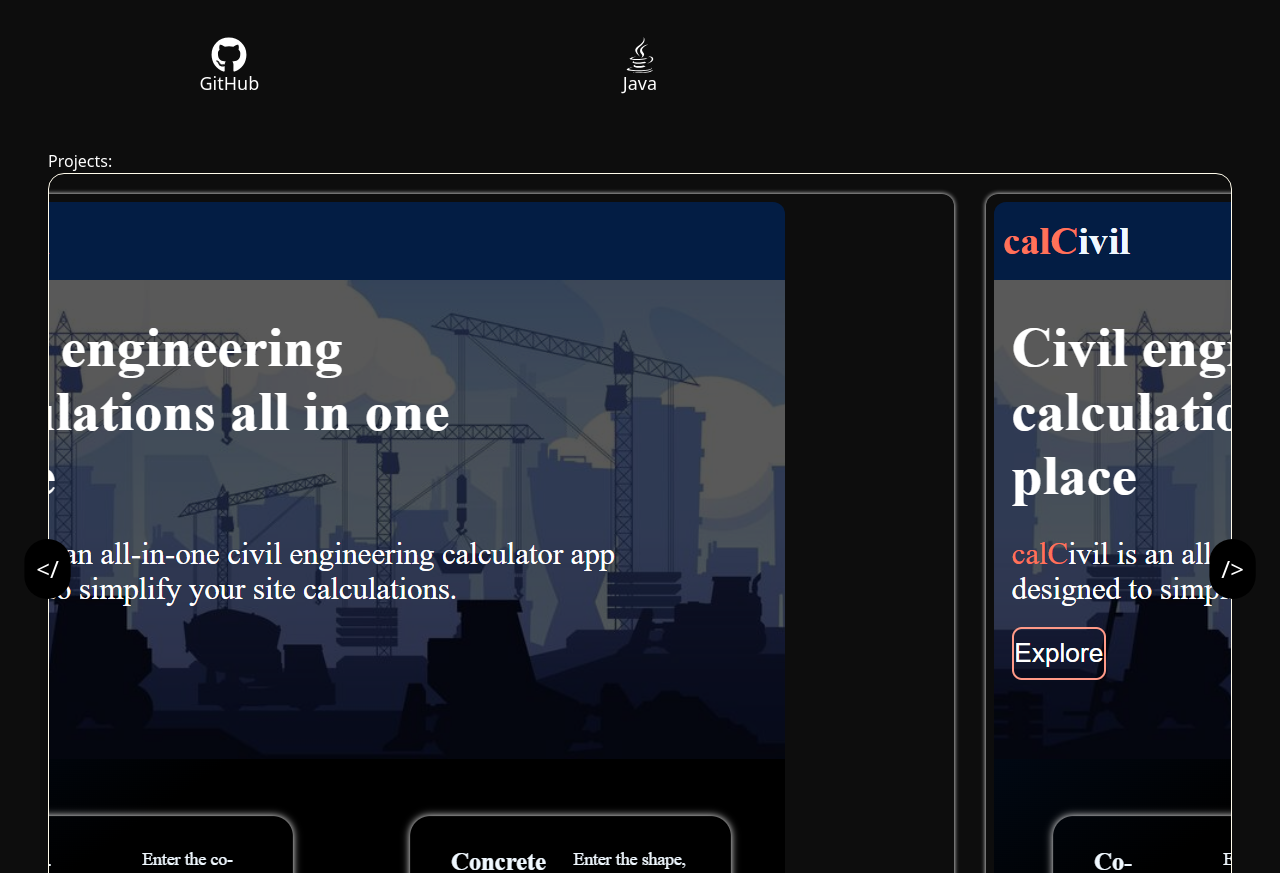
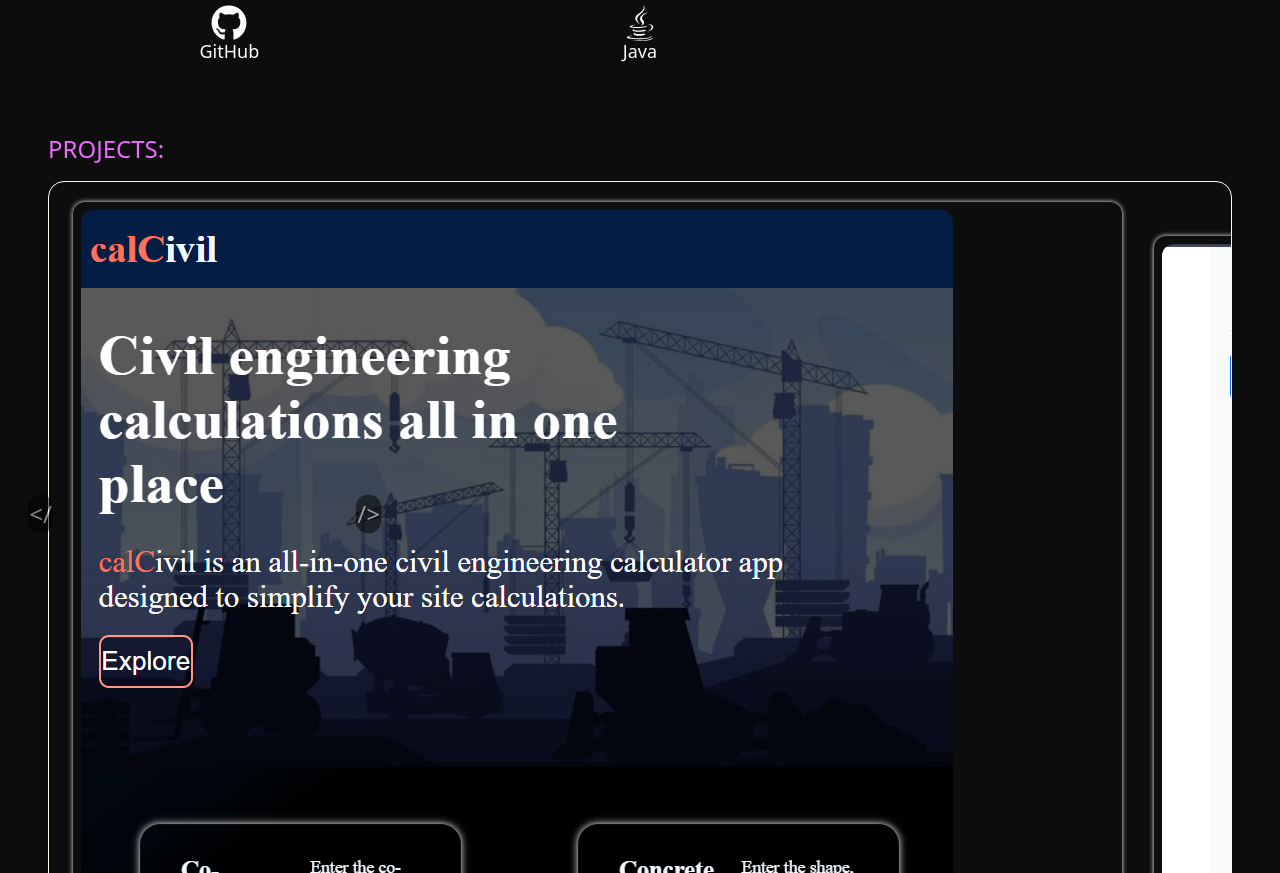
Before and after one commit to PSD24-art/portfolio, a React (Vite) app: page / in a window 1280 px wide. Shown: the part 1927-2800 px from the top of the page. Built offline with nearby package versions, Linux system fonts and the light colour scheme.

Commit message:
added new Projects

```diff
--- a/src/App.jsx
+++ b/src/App.jsx
@@ -3,6 +3,7 @@ import Header from "./Components/Header";
 import Hero from "./Components/Hero";
 import Projects from "./Components/Projects";
 import Skills from "./Components/Skills";
+import ContactMe from "./Components/Contact";
 
 function App() {
   return (
@@ -12,6 +13,7 @@ function App() {
       <About></About>
       <Skills></Skills>
       <Projects></Projects>
+      <ContactMe></ContactMe>
     </>
   );
 }
--- a/src/Components/About.jsx
+++ b/src/Components/About.jsx
@@ -6,7 +6,7 @@ import SVGS from "./SVGS";
 function About() {
   return (
     <>
-      <div className=" pt-20 overflow-hidden flex flex-col items-center text-white ">
+      <div className=" pt-12 overflow-hidden flex flex-col items-center text-white ">
         <div className="w-48 h-48 rounded-full border-4 border-fuchsia-700 p-2 transition-shadow duration-400 hover:shadow-[0_0_20px_rgba(255,255,255,0.45)] ">
           <img src={profile} alt="profile photo" className="rounded-full" />
         </div>
--- /dev/null
+++ b/src/Components/Contact.jsx
@@ -0,0 +1,30 @@
+function ContactMe() {
+  return (
+    <div className=" text-blue-600">
+      <div className="border border-blue-500">Contact Me</div>
+      <label className="border border-blue-500" for="Name"></label>
+      <input
+        className="border border-blue-500"
+        type="text"
+        placholder="Your Name here.."
+      ></input>
+      <input
+        className="border border-blue-500"
+        type="text"
+        placholder="Email"
+      ></input>
+      <input
+        class="border border-gray-300 rounded-lg p-2 focus:outline-none focus:ring-2 focus:ring-blue-500"
+        type="text"
+        placholder="Email"
+      ></input>
+      <input
+        type="email"
+        placeholder="Enter your email"
+        class="w-full bg-gray-100 border border-gray-300 rounded-lg px-3 py-2 focus:bg-white focus:border-blue-500 focus:ring-1 focus:ring-blue-500"
+      />
+    </div>
+  );
+}
+
+export default ContactMe;
--- a/src/Components/ContactMe.jsx
+++ /dev/null
@@ -1,5 +0,0 @@
-function ContactMe() {
-  return;
-}
-
-export default ContactMe;
--- a/src/Components/Header.jsx
+++ b/src/Components/Header.jsx
@@ -10,7 +10,7 @@ import {
 
 function Header() {
   return (
-    <header className=" z-20 fixed w-dvw h-11 flex items-center justify-between mt-2 ">
+    <header className=" z-20 fixed w-dvw h-11 flex items-center justify-between p-2 bg-[rgb(13,13,13)]">
       {/* Logo Div */}
       <div className="group ps-4 text-xl gap-0  bg-[rgb(13,13,13)] text-white flex items-center hover:cursor-pointer cursor-default ">
         <span className="mr-1 ">
--- a/src/Components/Hero.jsx
+++ b/src/Components/Hero.jsx
@@ -5,7 +5,7 @@ import Shapes from "./Shapes";
 function Hero() {
   return (
     <div className={`${main_hero} relative`}>
-      <div className="flex flex-col justify-end items-start text-3xl m-8 mb-8 pb-15">
+      <div className="flex flex-col justify-end items-start text-3xl m-8 mb-8 pb-10">
         <Shapes></Shapes>
         {/* Text content */}
         <div>Full Stack</div>
--- a/src/Components/ProjectCard.jsx
+++ b/src/Components/ProjectCard.jsx
@@ -1,5 +1,4 @@
-import { useRef } from "react";
-import { BiLink } from "react-icons/bi";
+import { BiRightArrow, BiLink } from "react-icons/bi";
 
 function ProjectCard({
   imgUrl,
@@ -9,14 +8,12 @@ function ProjectCard({
   projectLink,
   gitLink,
 }) {
-  const scroll = useRef("null");
-
   return (
     <div className="w-[90%] flex-shrink-0 m-4 mt-1">
       <div className="p-2 mt-2 shadow-[0_0_5px_rgb(255,255,255)] rounded-xl">
         <img src={imgUrl} className="rounded-xl"></img>
       </div>
-      <p className="m-3 mt-2"> {projectTitle} </p>
+      <p className="m-3 mt-4 text-2xl text-orange-400"> {projectTitle} </p>
       <p className="m-3 mt-2">{projectDescription}</p>
 
       <p className="m-3">Project has following modules</p>
@@ -25,7 +22,7 @@ function ProjectCard({
           <li key={module} className="flex">
             <div>
               {" "}
-              <BiLink className="mt-1" />
+              <BiRightArrow className="mt-1 text-sky-400 me-1" />
             </div>
             <div>{module}</div>
           </li>
@@ -33,8 +30,14 @@ function ProjectCard({
       </ul>
       <div className="flex flex-col m-3">
         {" "}
-        <a href={projectLink}>Go to Project</a>
-        <a href={gitLink}>GitHub</a>
+        <div className="flex items-center hover:text-sky-300 hover:underline hover:underline-offset-3">
+          <BiLink className="text-sky-400 me-1" />
+          <a href={projectLink}>Go to Project</a>
+        </div>
+        <div className="flex items-center  hover:text-sky-300 hover:underline hover:underline-offset-3">
+          <BiLink className="text-sky-400 me-1" />
+          <a href={gitLink}>GitHub</a>
+        </div>
       </div>
     </div>
   );
--- a/src/Components/Projects.jsx
+++ b/src/Components/Projects.jsx
@@ -1,5 +1,5 @@
 import ProjectCard from "./ProjectCard";
-import calCivil from "../assets/calCivil.png";
+import { CardsArr } from "../store/CardsArr";
 import { useRef } from "react";
 
 function Projects() {
@@ -15,61 +15,30 @@ function Projects() {
     }
   };
 
-  const cardsArr = [
-    {
-      id: 1,
-      imgUrl: calCivil,
-      projectTitle: "calCivil",
-      projectDescription:
-        "calCivil is a web app that helps civil engineers with essential calculations, built with a clean UI and mobile responsiveness to showcase my CSS skills",
-      pModules: [
-        "Co-ordinate Distance Calculator",
-        "Concrete Volume Calculator",
-        "Unit Convertor",
-        "Brick Quantity Calculator",
-      ],
-      projectLink: "https://calcivil-backend.onrender.com",
-      gitLink: "https://github.com/PSD24-art/calCivil-backend",
-    },
-    {
-      id: 2,
-      imgUrl: calCivil,
-      projectTitle: "calCivil",
-      projectDescription:
-        "calCivil is a web app that helps civil engineers with essential calculations, built with a clean UI and mobile responsiveness to showcase my CSS skills",
-      pModules: [
-        "Co-ordinate Distance Calculator",
-        "Concrete Volume Calculator",
-        "Unit Convertor",
-        "Brick Quantity Calculator",
-      ],
-      projectLink: "https://calcivil-backend.onrender.com",
-      gitLink: "https://github.com/PSD24-art/calCivil-backend",
-    },
-  ];
-
   return (
     <>
-      <div className="text-white m-8 p-3 ps-4 pe-4 h-auto" ref={scroll}>
+      <div className="text-white m-8 p-3 ps-4 pe-4 h-auto">
+        <button
+          onClick={() => scroll("right")}
+          className="absolute translate-x-78 translate-y-96 bg-black opacity-50 hover:opacity-100 text-white p-[1px] rounded-full scale-150 cursor-pointer"
+        >
+          {"/>"}
+        </button>
         <button
           onClick={() => scroll("left")}
-          className="absolute left-8 translate-y-100 bg-black text-white p-2 rounded-full scale-150"
+          className="absolute left-8 translate-y-96 bg-black opacity-50 p-[1px] hover:opacity-100 cursor-pointer rounded-full scale-150"
         >
           {"</"}
         </button>
-        <button
-          onClick={() => scroll("right")}
-          className="absolute right-8 translate-y-100 bg-black text-white p-2 rounded-full scale-150"
-        >
-          {"/>"}
-        </button>
 
-        <p>Projects:</p>
+        <p className="text-2xl m-2 p-2 ps-0 ms-0 text-fuchsia-400  e">
+          PROJECTS:
+        </p>
         <div
           ref={scrollRef}
           className="flex items-center flex-shrink-0 overflow-x-auto overflow-y-hidden p-2 border border-amber-50  rounded-2xl"
         >
-          {cardsArr.map((card) => (
+          {CardsArr.map((card) => (
             <ProjectCard
               key={card.id}
               imgUrl={card.imgUrl}
--- a/src/index.css
+++ b/src/index.css
@@ -5,11 +5,11 @@ body {
   overscroll-behavior: none; /* disables bounce/scroll chaining */
 }
 
-.html,
-body::-webkit-scrollbar {
+*::-webkit-scrollbar {
   display: none; /* Chrome, Edge, Safari */
 }
-/*
+
 * {
-  border: 1px solid white;
-} */
+  /* border: 1px solid white; */
+  scroll-behavior: smooth;
+}
--- /dev/null
+++ b/src/store/CardsArr.jsx
@@ -0,0 +1,41 @@
+import calCivil from "../assets/calCivil.png";
+import SocialMedia from "../assets/Social_media.png";
+import Simon from "../assets/Simon.png";
+
+export const CardsArr = [
+  {
+    id: 1,
+    imgUrl: calCivil,
+    projectTitle: "calCivil",
+    projectDescription:
+      "calCivil is a web app that helps civil engineers with essential calculations, built with a clean UI and mobile responsiveness to showcase my CSS skills",
+    pModules: [
+      "Co-ordinate Distance Calculator",
+      "Concrete Volume Calculator",
+      "Unit Convertor",
+      "Brick Quantity Calculator",
+    ],
+    projectLink: "https://calcivil-backend.onrender.com",
+    gitLink: "https://github.com/PSD24-art/calCivil-backend",
+  },
+  {
+    id: 2,
+    imgUrl: SocialMedia,
+    projectTitle: "Social Media",
+    projectDescription:
+      "This app is created to learn, and demonstrate the learnings about React. Built with Bootstrap and used React core concepts such as props, hooks (useState, useReducer, useRef), ContextAPI, conditional redering, etc. Best Viewd on Landscape screens",
+    pModules: ["Home Page", "Create Post"],
+    projectLink: "https://socialmedia-3nvq.onrender.com/",
+    gitLink: "https://github.com/PSD24-art/SocialMedia",
+  },
+  {
+    id: 3,
+    imgUrl: Simon,
+    projectTitle: "Social Media",
+    projectDescription:
+      "A web-based memory game built with HTML, CSS, and JavaScript where players repeat an increasingly complex sequence of colors and sounds. This project demonstrates core JavaScript concepts like event handling, DOM manipulation, and game logic implementation.",
+    pModules: ["Simon Says Game"],
+    projectLink: "https://simons-game-z6q2.onrender.com/",
+    gitLink: "https://github.com/PSD24-art/Simons-game",
+  },
+];
```
